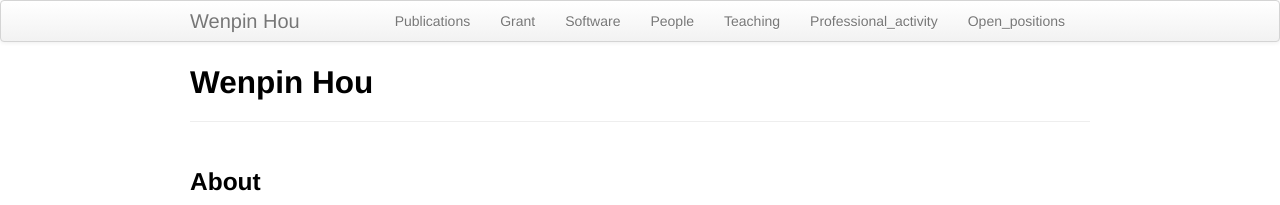
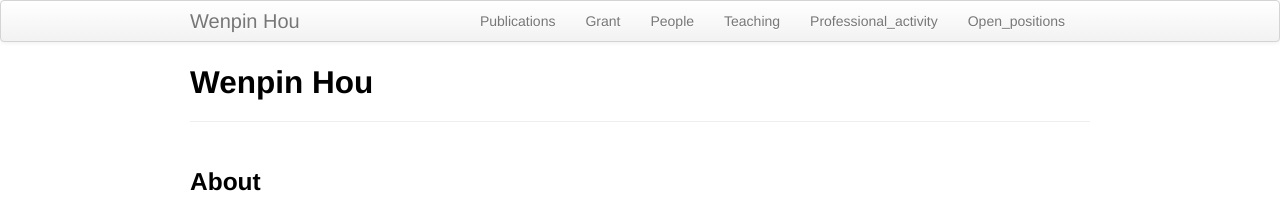
Before and after one commit to Winnie09/Wenpin_Hou, a Jekyll site: the page built from index.md, in a window 1280 px wide. Shown: the top 205 px of the page. Built offline with Jekyll 4.4.1, drawn with Linux system fonts in a browser that asks for light colours.

Commit message:
remove software

```diff
--- a/_includes/themes/twitter/default.html
+++ b/_includes/themes/twitter/default.html
@@ -35,7 +35,6 @@
           <ul class="nav">
               <li><a href="{{ BASE_PATH }}/pages/publications.html">Publications</a></li>
               <li><a href="{{ BASE_PATH }}/pages/grant.html">Grant</a></li>
-              <li><a href="{{ BASE_PATH }}/pages/software.html">Software</a></li>
               <li><a href="{{ BASE_PATH }}/pages/people.html">People</a></li>
               <li><a href="{{ BASE_PATH }}/pages/teaching.html">Teaching</a></li>
               <li><a href="{{ BASE_PATH }}/pages/professional.html">Professional_activity</a></li>
```
